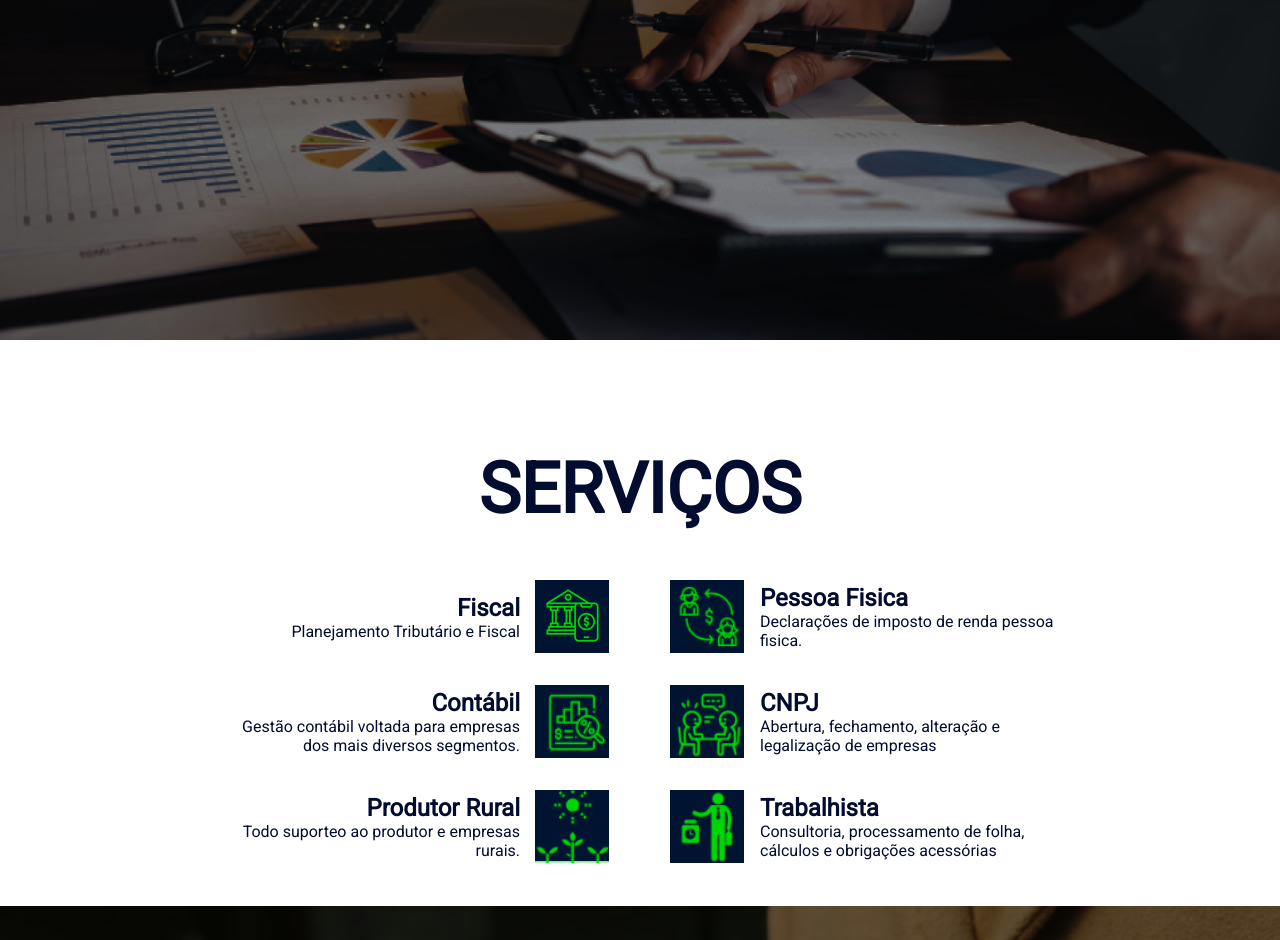
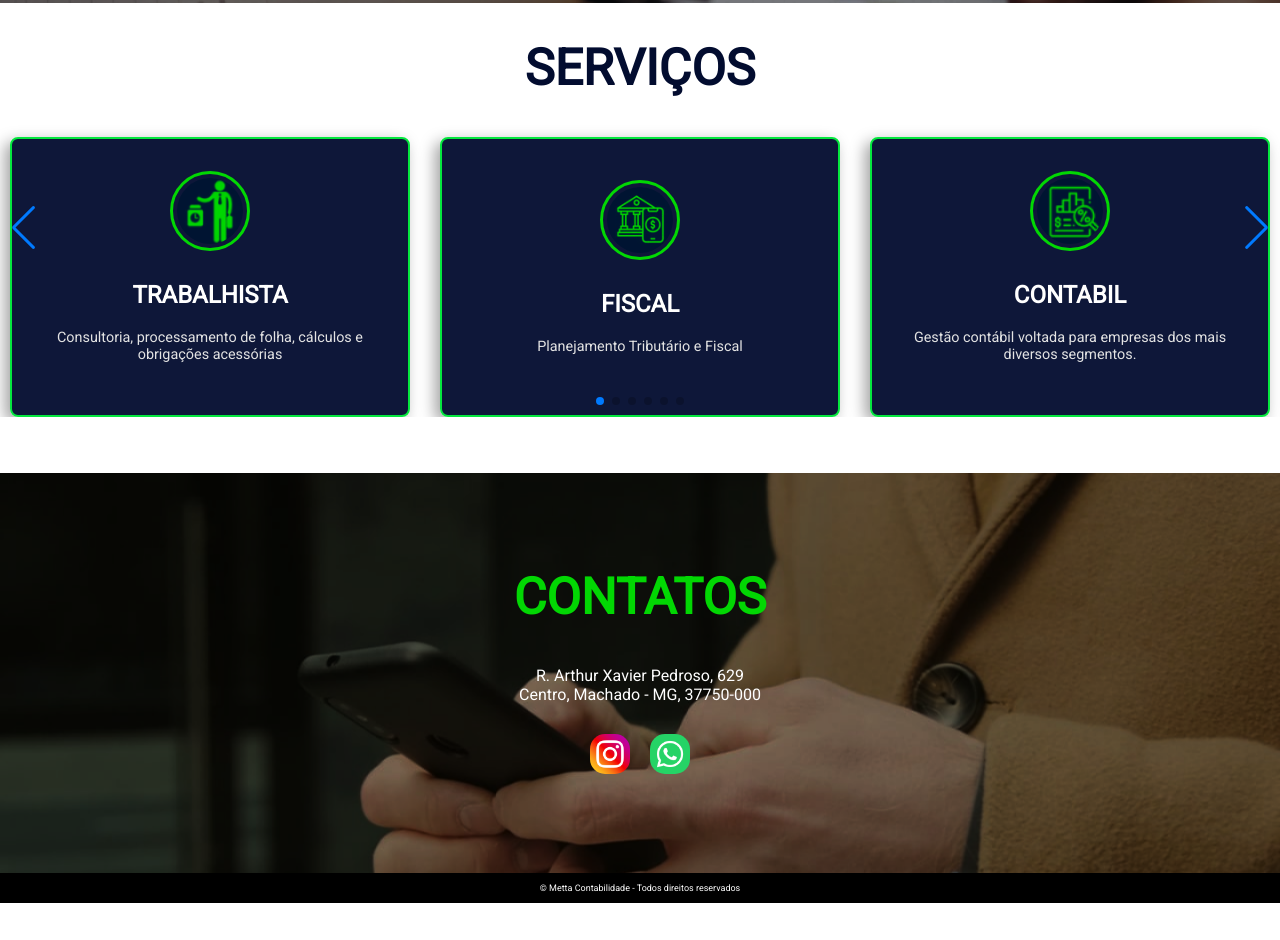
Before and after one commit to ofloress999/metta, a plain HTML site: page index.html in a window 1280 px wide. Shown: the part 1498-2438 px from the top of the page. After the commit the page ends 2401 px from the top, so only its background shows below. Drawn offline with nearby package versions, Linux system fonts and the light colour scheme.

Commit message:
add slide-bar animated

```diff
--- a/css/style.css
+++ b/css/style.css
@@ -15,14 +15,14 @@
 body {
     background-image: url('../assets/background-one.png');
     background-repeat: no-repeat;
-    background-size:100vw;
+    background-size:100vw 100vh;
 }
 
 .container {
     display: flex;
     align-items: center;
     justify-content: center;
-    width: 1100px;
+    width: 900px;
     margin: auto;
 }
 
@@ -30,7 +30,8 @@ body {
 header {
     display: flex;
     width: 100%;
-    height: 95px;
+    height: auto;
+    padding: 10px;
     background-color: #ffffffc9;
 }
 
@@ -39,6 +40,9 @@ header {
     display: flex;
     align-items: center;
     justify-content: space-between;
+}
+.logo-header-main img {
+    width: 150px;
 }
 
 .nav-header-main ul {
@@ -52,6 +56,7 @@ header {
     border-bottom: 2px solid #020C2F;;
 }
 .nav-header-main ul li a {
+    font-size: 13px;
     font-weight: 700;
     font-style: normal;
     color: #020C2F;
@@ -62,7 +67,7 @@ header {
 
 #sec-banner {
     width: 100%;
-    height: 640px;
+    height: 450px;
     display: flex;
 }
 .banner-main {
@@ -89,9 +94,11 @@ header {
 /* Inicio Quem Somos */
 #quem-somos {
     width: 100%;
-    height: 584px;
+    height: auto;
     background-color: #fff;
     display: flex;
+    justify-content: center;
+    align-items: center;
 }
 
 .quem-somos-main {
@@ -102,7 +109,7 @@ header {
     margin-top: 70px;
 }
 .qm-title {
-    font-size: 70px;
+    font-size: 50px;
     font-weight: 700;
     color: #020C2F;
 }
@@ -113,12 +120,11 @@ header {
     max-width: 500px;
     margin-top: 20px;
     color: #333333;
-
 }
 
 .qm-image {
-    width: 450px;
-    height: 450px;
+    width: 400px;
+    height: 400px;
 }
 
 .qm-image img {
@@ -132,7 +138,7 @@ header {
     height: 585px;
     background-image: url('../assets/background-two.png');
     background-repeat: no-repeat;
-    background-size:100vw;
+    background-size:100vw 100vh;
 }
 .comoTrabalhamos-Main {
     margin-top: 50px;
@@ -147,90 +153,75 @@ header {
 }
 
 /* Inicio Serviços*/
-#servicos {
-    width: 100%;
-    height: 500px;
-    background-color: #fff;
-    padding: 20px;
+
+.swiper-slide {
+    width: 400Px !important; /* Ou ajuste conforme necessário */
+}
+
+#servicosNew {
     display: flex;
     align-items: center;
     justify-content: center;
+    height: 450px;
+    margin-bottom: 20px;
 }
-.servicos-Main {
+
+.card-list .card-item {
+    color: #fff;
+    width: 400PX;
+    height: 280px ;
+    padding: 30px;
     display: flex;
     flex-direction: column;
+    align-items: center;
     justify-content: center;
-    align-items: center;
-    gap: 50px;
-}
-.servicos-text {
-    font-size: 70px;
-    font-weight: 700;
-    color: #020C2F;
+    border-radius: 8px;
+    backdrop-filter: blur(30px);
+    background-color: rgba(5, 14, 49, 0.959);
+    border: 2px solid rgb(5, 231, 62);
+    box-shadow: -5px 5px 15px rgba(0, 0, 0, 0.37)
 }
 
-.servicos-grid {
-    display: flex;
-    gap: 60px;
+.card-list .card-item .user-image {
+    width: 80px;
+    height: 80px;
+    border-radius: 50%;
+    margin-bottom: 30px;
+    border: 3px solid #02D703;
+    padding: 4px;
 }
 
-.columns-servicos-left, .columns-servicos-rigth {
+.card-list .card-item .user-profession {
+    text-align: center;
+    font-size: 0.9rem;
+    color: #e3e3e3;
+    font-weight: 500;
+    margin: 20px 0px 20px 0px;
+}
+
+.user-name {
+    text-transform: uppercase;
+    font-weight: 700;
+}
+
+.container2 {
     display: flex;
     flex-direction: column;
-    gap: 30px;
+    gap: 40px;
 }
 
-.servicos-cards {
-    display: flex;
-    align-items: center;
-    justify-content: right;
-    gap: 15px;
-}
-.info-cards {
-    text-align: right;
-}
+.servicos-title {
+    color: #020C2F;
+    font-size: 50px;
+    text-align: center;
+    font-weight: 700;
 
-.info-cards-title {
-    font-size: 24px;
-    font-weight: 700;
-    color: #020C2F;
-}
-.info-cards-desc {
-    font-size: 16px;
-    font-weight: 200;
-    max-width: 300px;
-    text-align: right;
-    color: #020C2F;
-}
-.icon-cards,.icon-cards-r {
-    width: 75px;
-    height: 75px;
 }
 
 
 
-.servicos-cards-r {
-    display: flex;
-    flex-direction: row-reverse;
-    align-items: center;
-    justify-content: right;
-    gap: 15px;
-}
-.info-cards-r {
-    text-align: left;
-}
 
-.info-cards-title-r {
-    font-size: 24px;
-    font-weight: 700;
-    color: #020C2F;
-}
-.info-cards-desc-r {
-    font-size: 16px;
-    font-weight: 200;
-    max-width: 300px;
-    color: #020C2F;
-}
+
 
 /* Inicio Contatos */
 #contatos {
@@ -249,7 +240,7 @@ header {
 }
 
 .contatos-title {
-    font-size: 55px;
+    font-size: 50px;
     font-weight: 700;
     color: #02D703;
 }
@@ -260,7 +251,7 @@ header {
     gap: 30px;
 }
 .contatos-loc {
-    font-size: 20px;
+    font-size: 16px;
     font-weight: 400;
     color: #fff;
     text-align: center;
@@ -271,14 +262,14 @@ header {
 }
 
 .contatos-card img {
-    width: 50px;
-    height: 50px;
+    width: 40px;
+    height: 40px;
     border-radius: 15px;
 }
 
 .contatos-card img:hover {
-    width: 50px;
-    height: 50px;
+    width: 40px;
+    height: 40px;
     border-radius: 15px;
     transform: scale(1.1);
     transition: 0.5s;
@@ -288,10 +279,11 @@ header {
 /*Inicio Footer*/
 footer {
     background-color: black;
-    height: 60px;
+    height: 30px;
     display: flex;
 }
 .footer-copy {
     color: #fff;
-    font-size: 14px;
+    font-size: 9px;
+    font-weight: 200;
 }
--- a/index.html
+++ b/index.html
@@ -6,8 +6,12 @@
 
     <title>Metta Contabilidade</title>
 
+    <link rel="stylesheet" href="https://cdn.jsdelivr.net/npm/swiper@11/swiper-bundle.min.css"/>
+
+    <!--Link CSS-->
     <link rel="stylesheet" href="css/style.css">
     <link rel="stylesheet" href="css/mobile.css">
+    <!--Link Script-->
     <script defer src="js/script.js"></script>
 
 </head>
@@ -23,7 +27,7 @@
                     <ul>
                         <li><a href="#quem-somos">QUEM SOMOS</a></li>
                         <li><a href="#como-trabalhamos">COMO TRABALHAMOS</a></li>
-                        <li><a href="#servicos">SERVIÇOS</a></li>
+                        <li><a href="#servicosNew">SERVIÇOS</a></li>
                         <li><a href="#contatos">CONTATOS</a></li>
                     </ul>
                 </div>
@@ -67,105 +71,61 @@
         </div>
     </section>
 
-    <section id="servicos">
-        <div class="container">
-            <div class="servicos-Main">
-                <div class="servicos-text">SERVIÇOS</div>
 
-                <div class="servicos-grid">
+    <section id="servicosNew">
+        <div class="container2 swiper">
+            <div class="servicos-title">
+                SERVIÇOS
+            </div>
+            <div class="slider-wrapper">
+                <div class="card-list swiper-wrapper">
 
-                    <div class="columns-servicos-left">
-
-                        <div class="servicos-cards">
-                            <div class="info-cards">
-                                <div class="info-cards-title">Fiscal</div>
-                                <div class="info-cards-desc">
-                                    Planejamento Tributário e Fiscal
-                                </div>
-                            </div>
-                            <div class="icon-cards">
-                                <img src="assets/fiscal.png">
-                            </div>
-                        </div>
-
-
-                        <!-- -->
-
-                        <div class="servicos-cards">
-                            <div class="info-cards">
-                                <div class="info-cards-title">Contábil</div>
-                                <div class="info-cards-desc">
-                                    Gestão contábil voltada para empresas dos mais diversos segmentos.
-                                </div>
-                            </div>
-                            <div class="icon-cards">
-                                <img src="assets/contabil.png">
-                            </div>
-                        </div>
-
-                        <!-- -->
-
-                        <div class="servicos-cards">
-                            <div class="info-cards">
-                                <div class="info-cards-title">Produtor Rural</div>
-                                <div class="info-cards-desc">
-                                    Todo suporteo ao produtor e empresas rurais.
-                                </div>
-                            </div>
-                            <div class="icon-cards">
-                                <img src="assets/rural.png">
-                            </div>
-                        </div>
-
+                    <div class="card-item swiper-slide">
+                        <img src="assets/fiscal.png" class="user-image">
+                        <h2 class="user-name">Fiscal</h2>
+                        <p class="user-profession">Planejamento Tributário e Fiscal</p>
                     </div>
 
-
-
-                    <div class="columns-servicos-rigth">
-
-                        <div class="servicos-cards-r">
-                            <div class="info-cards-r">
-                                <div class="info-cards-title-r">Pessoa Fisica</div>
-                                <div class="info-cards-desc-r">
-                                    Declarações de imposto de renda pessoa fisica.
-                                </div>
-                            </div>
-                            <div class="icon-cards-r">
-                                <img src="assets/pf.png">
-                            </div>
-                        </div>
-
-                        <div class="servicos-cards-r">
-                            <div class="info-cards-r">
-                                <div class="info-cards-title-r">CNPJ</div>
-                                <div class="info-cards-desc-r">
-                                    Abertura, fechamento, alteração e legalização de empresas</div>
-                                </div>
-                            <div class="icon-cards-r">
-                                <img src="assets/cnpj.png">
-                            </div>
-                        </div>
-
-                        <div class="servicos-cards-r">
-                            <div class="info-cards-r">
-                                <div class="info-cards-title-r">Trabalhista</div>
-                                <div class="info-cards-desc-r">
-                                    Consultoria, processamento de folha, cálculos e obrigações acessórias
-                                </div>
-                            </div>
-                            <div class="icon-cards-r">
-                                <img src="assets/trab.png">
-                            </div>
-                        </div>
-
+                    <div class="card-item swiper-slide">
+                        <img src="assets/contabil.png" class="user-image">
+                        <h2 class="user-name">Contabil</h2>
+                        <p class="user-profession">Gestão contábil voltada para empresas dos mais diversos segmentos.</p>
                     </div>
 
+                    <div class="card-item swiper-slide">
+                        <img src="assets/rural.png" class="user-image">
+                        <h2 class="user-name">Produtor Rural</h2>
+                        <p class="user-profession">Todo suporte ao produtor e empresas rurais.</p>
+                    </div>
+
+                    <div class="card-item swiper-slide">
+                        <img src="assets/fiscal.png" class="user-image">
+                        <h2 class="user-name">Pessoas Fisicas</h2>
+                        <p class="user-profession">Declarações de imposto de renda pessoa fisica.</p>
+                    </div>
+
+                    <div class="card-item swiper-slide">
+                        <img src="assets/cnpj.png" class="user-image">
+                        <h2 class="user-name">CNPJ</h2>
+                        <p class="user-profession">Abertura, fechamento, alteração e legalização de empresas</p>
+                    </div>
+
+                    <div class="card-item swiper-slide">
+                        <img src="assets/trab.png" class="user-image">
+                        <h2 class="user-name">TRABALHISTA</h2>
+                        <p class="user-profession">Consultoria, processamento de folha, cálculos e obrigações acessórias</p>
+                    </div>
 
                 </div>
+
+                <div class="swiper-pagination"></div>
+                <div class="swiper-button-prev"></div>
+                <div class="swiper-button-next"></div>
 
             </div>
         </div>
     </section>
+
 
     <section id="contatos">
         <div class="container">
@@ -187,7 +147,7 @@
                         </div>
 
                         <div class="contatos-card">
-                            <a target="_blank" href="https://wa.me/+5535998045929">
+                            <a target="_blank" href="https://l.instagram.com/?u=https%3A%2F%2Fwa.me%2F553598045929&e=AT0Omx8xHn_H2UxyVVW61iZ0wJh0ZoZIIE_NgkQlTOqo7WN4MXxgLpINdcbKbiQ79TwBc_NqgZqqyr8-sKMLKg0ZXhMf3ptg">
                                 <img src="assets/whatsapp.png">
                             </a>
                         </div>
@@ -209,5 +169,6 @@
     </footer>
 
 
+    <script src="https://cdn.jsdelivr.net/npm/swiper@11/swiper-bundle.min.js"></script>
 </body>
 </html>
--- a/js/script.js
+++ b/js/script.js
@@ -0,0 +1,8 @@
+const swiper = new Swiper('.slider-wrapper', {
+    slidesPerView: 'auto',
+    centeredSlides: true,
+    spaceBetween: 30,
+    loop: true,
+    pagination: { el: '.swiper-pagination', clickable: true },
+    navigation: { nextEl: '.swiper-button-next', prevEl: '.swiper-button-prev' },
+});
```
Also changed, not shown: css/mobile.css (+5 -6 lines), assets/bg.jpg (added), assets/bg.jpg.png (added), 1 other file.
